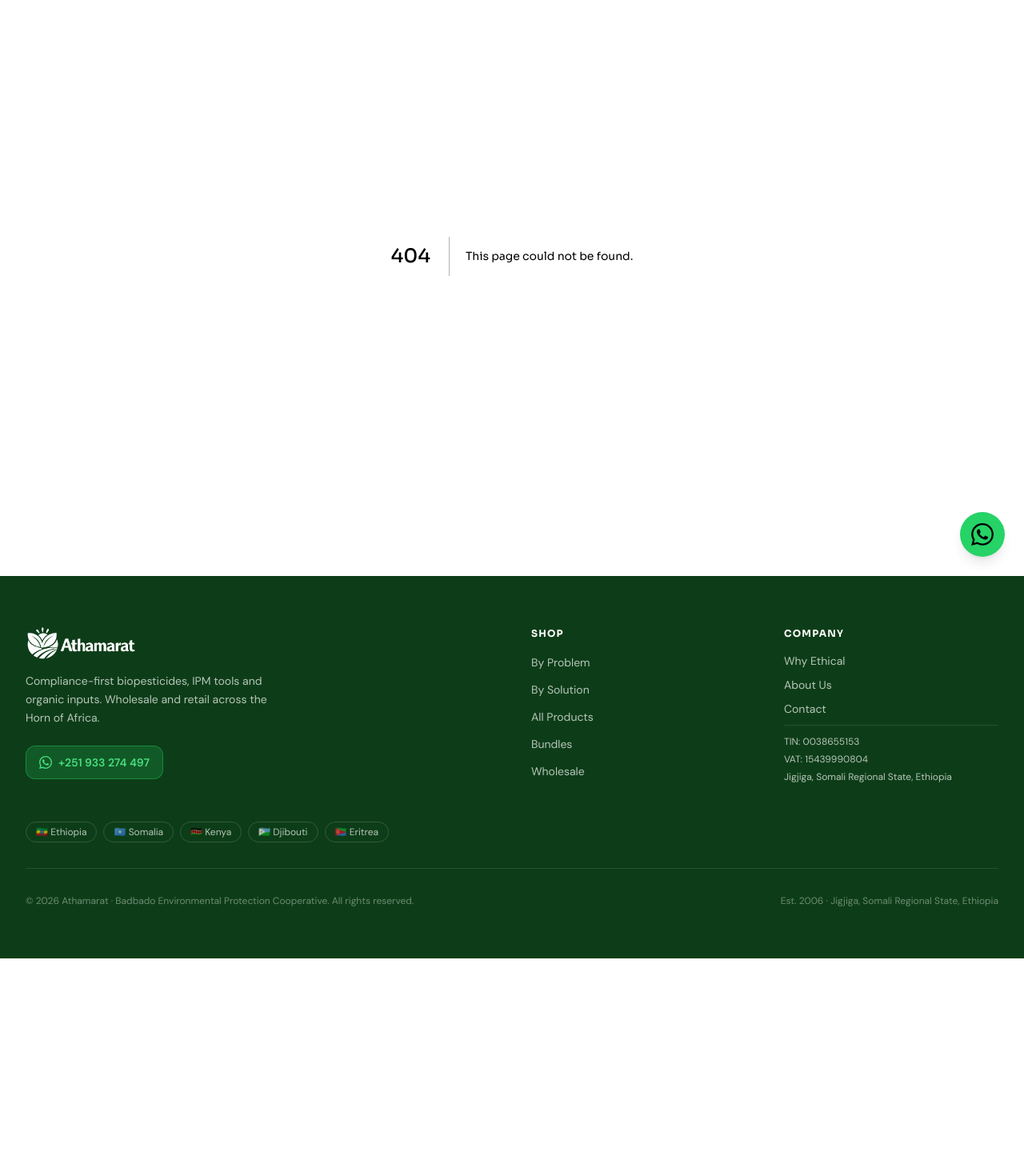
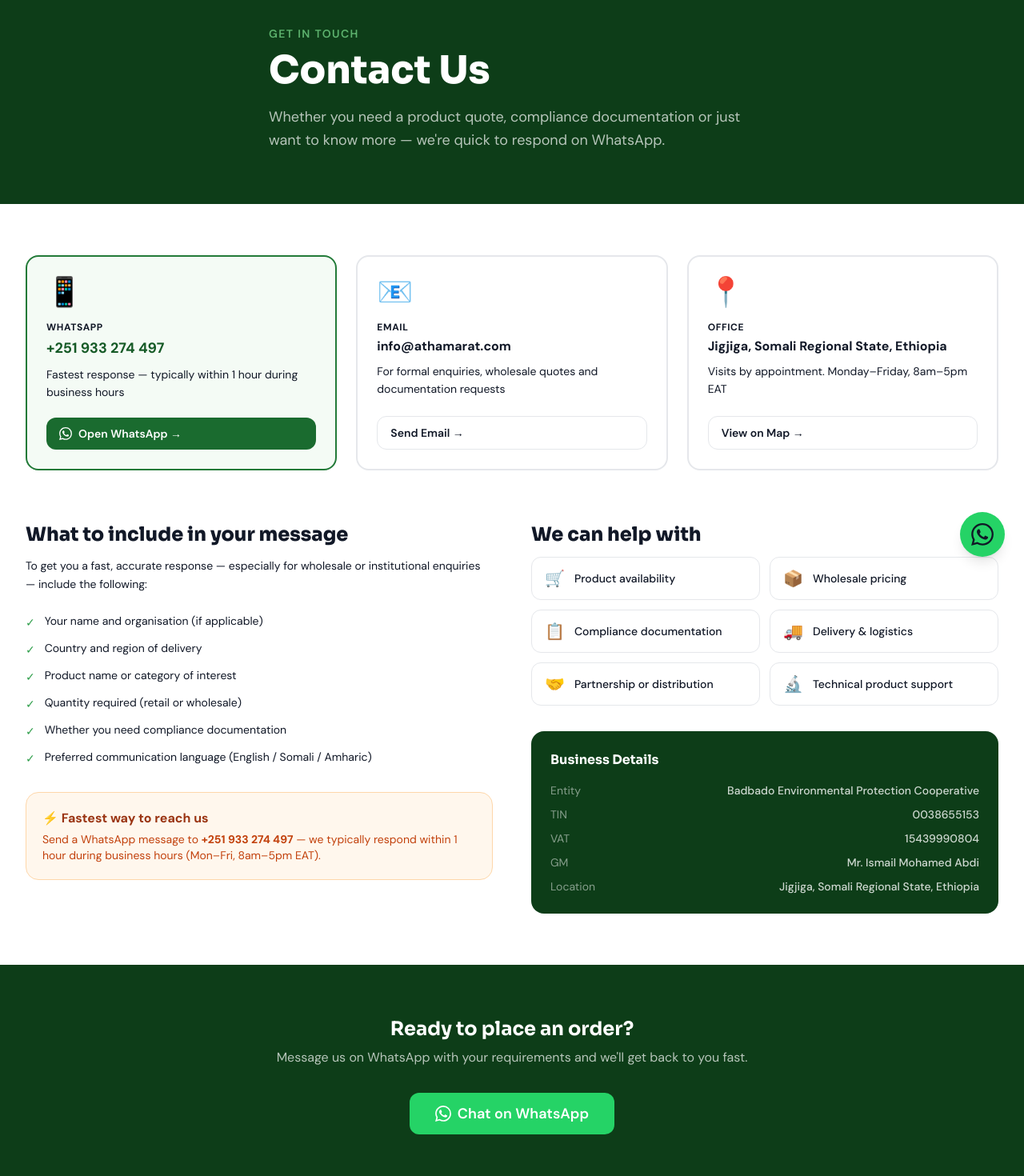
Before and after one commit to cadfanai/athamarat-v3, a Next.js app: page /contact in a window 1280 px wide. Before the commit this address had no page. Shown: the part 80-1550 px from the top of the page at 80% size. Before the commit the page ends 1278 px from the top, so only its background shows below. Built offline with nearby package versions, Linux system fonts and the light colour scheme.

Commit message:
Create page.tsx

```diff
--- /dev/null
+++ b/src/app/contact/page.tsx
@@ -0,0 +1,178 @@
+import { COMPANY } from '@/lib/content'
+import { WAIcon } from '@/components/ui/WAIcon'
+
+export const metadata = {
+  title: 'Contact Us | Athamarat',
+  description: 'Get in touch with Athamarat for product enquiries, wholesale pricing or partnership opportunities.',
+}
+
+const CONTACT_METHODS = [
+  {
+    icon: '📱',
+    title: 'WhatsApp',
+    value: COMPANY.phone,
+    detail: 'Fastest response — typically within 1 hour during business hours',
+    href: `https://wa.me/${COMPANY.whatsapp}`,
+    cta: 'Open WhatsApp',
+    primary: true,
+  },
+  {
+    icon: '📧',
+    title: 'Email',
+    value: COMPANY.email,
+    detail: 'For formal enquiries, wholesale quotes and documentation requests',
+    href: `mailto:${COMPANY.email}`,
+    cta: 'Send Email',
+    primary: false,
+  },
+  {
+    icon: '📍',
+    title: 'Office',
+    value: COMPANY.address,
+    detail: 'Visits by appointment. Monday–Friday, 8am–5pm EAT',
+    href: 'https://maps.google.com/?q=Jigjiga,+Ethiopia',
+    cta: 'View on Map',
+    primary: false,
+  },
+]
+
+const ENQUIRY_TYPES = [
+  { icon: '🛒', label: 'Product availability' },
+  { icon: '📦', label: 'Wholesale pricing' },
+  { icon: '📋', label: 'Compliance documentation' },
+  { icon: '🚚', label: 'Delivery & logistics' },
+  { icon: '🤝', label: 'Partnership or distribution' },
+  { icon: '🔬', label: 'Technical product support' },
+]
+
+export default function ContactPage() {
+  return (
+    <main className="min-h-screen bg-white">
+
+      {/* ── Hero ── */}
+      <section className="bg-green-900 text-white pt-28 pb-16">
+        <div className="container-main max-w-2xl">
+          <p className="text-green-400 text-sm font-semibold tracking-widest uppercase mb-3">Get In Touch</p>
+          <h1 className="text-4xl md:text-5xl font-extrabold mb-5">Contact Us</h1>
+          <p className="text-white/70 text-lg leading-relaxed">
+            Whether you need a product quote, compliance documentation or just want to know more — we're quick to respond on WhatsApp.
+          </p>
+        </div>
+      </section>
+
+      {/* ── Contact methods ── */}
+      <section className="container-main py-16">
+        <div className="grid grid-cols-1 md:grid-cols-3 gap-6 mb-16">
+          {CONTACT_METHODS.map(c => (
+            <div key={c.title} className={`rounded-2xl p-6 border-2 flex flex-col ${c.primary ? 'border-green-600 bg-green-50' : 'border-stone-200 bg-stone-50'}`}>
+              <div className="text-4xl mb-4">{c.icon}</div>
+              <p className="text-xs font-bold text-stone-400 uppercase tracking-wider mb-1">{c.title}</p>
+              <p className={`font-bold mb-2 ${c.primary ? 'text-green-800 text-lg' : 'text-stone-800'}`}>{c.value}</p>
+              <p className="text-stone-500 text-sm leading-relaxed flex-1 mb-5">{c.detail}</p>
+              <a
+                href={c.href}
+                target={c.href.startsWith('http') ? '_blank' : undefined}
+                rel={c.href.startsWith('http') ? 'noopener noreferrer' : undefined}
+                className={`inline-flex items-center gap-2 font-semibold px-4 py-2.5 rounded-xl text-sm transition-colors ${
+                  c.primary
+                    ? 'bg-green-700 hover:bg-green-800 text-white'
+                    : 'bg-white hover:bg-stone-100 text-stone-700 border border-stone-200'
+                }`}
+              >
+                {c.primary && <WAIcon size={16} />}
+                {c.cta} →
+              </a>
+            </div>
+          ))}
+        </div>
+
+        {/* ── What to include in your message ── */}
+        <div className="grid md:grid-cols-2 gap-12 items-start">
+          <div>
+            <h2 className="text-2xl font-extrabold text-stone-800 mb-3">What to include in your message</h2>
+            <p className="text-stone-500 mb-6 text-sm leading-relaxed">
+              To get you a fast, accurate response — especially for wholesale or institutional enquiries — include the following:
+            </p>
+            <ul className="space-y-3">
+              {[
+                'Your name and organisation (if applicable)',
+                'Country and region of delivery',
+                'Product name or category of interest',
+                'Quantity required (retail or wholesale)',
+                'Whether you need compliance documentation',
+                'Preferred communication language (English / Somali / Amharic)',
+              ].map(item => (
+                <li key={item} className="flex items-start gap-3 text-sm text-stone-600">
+                  <span className="text-green-500 mt-0.5 shrink-0">✓</span>
+                  {item}
+                </li>
+              ))}
+            </ul>
+
+            <div className="mt-8 bg-orange-50 border border-orange-200 rounded-2xl p-5">
+              <p className="font-bold text-orange-800 mb-1">⚡ Fastest way to reach us</p>
+              <p className="text-orange-700 text-sm">
+                Send a WhatsApp message to <strong>{COMPANY.phone}</strong> — we typically respond within 1 hour during business hours (Mon–Fri, 8am–5pm EAT).
+              </p>
+            </div>
+          </div>
+
+          <div>
+            <h2 className="text-2xl font-extrabold text-stone-800 mb-3">We can help with</h2>
+            <div className="grid grid-cols-1 sm:grid-cols-2 gap-3 mb-8">
+              {ENQUIRY_TYPES.map(e => (
+                <div key={e.label} className="flex items-center gap-3 bg-stone-50 border border-stone-200 rounded-xl px-4 py-3">
+                  <span className="text-xl">{e.icon}</span>
+                  <span className="text-sm font-medium text-stone-700">{e.label}</span>
+                </div>
+              ))}
+            </div>
+
+            {/* Business details */}
+            <div className="bg-green-900 text-white rounded-2xl p-6">
+              <h3 className="font-bold mb-4">Business Details</h3>
+              <div className="space-y-2.5 text-sm text-white/80">
+                <div className="flex justify-between">
+                  <span className="text-white/50">Entity</span>
+                  <span className="font-medium text-right max-w-[60%]">{COMPANY.entity}</span>
+                </div>
+                <div className="flex justify-between">
+                  <span className="text-white/50">TIN</span>
+                  <span className="font-medium">{COMPANY.tin}</span>
+                </div>
+                <div className="flex justify-between">
+                  <span className="text-white/50">VAT</span>
+                  <span className="font-medium">{COMPANY.vat}</span>
+                </div>
+                <div className="flex justify-between">
+                  <span className="text-white/50">GM</span>
+                  <span className="font-medium">{COMPANY.gm}</span>
+                </div>
+                <div className="flex justify-between">
+                  <span className="text-white/50">Location</span>
+                  <span className="font-medium">{COMPANY.address}</span>
+                </div>
+              </div>
+            </div>
+          </div>
+        </div>
+      </section>
+
+      {/* ── WhatsApp CTA ── */}
+      <section className="bg-green-900 text-white py-16">
+        <div className="container-main text-center">
+          <h2 className="text-2xl font-bold mb-2">Ready to place an order?</h2>
+          <p className="text-white/70 mb-8">Message us on WhatsApp with your requirements and we'll get back to you fast.</p>
+          <a
+            href={`https://wa.me/${COMPANY.whatsapp}?text=Hi, I'd like to enquire about Athamarat products.`}
+            target="_blank"
+            rel="noopener noreferrer"
+            className="inline-flex items-center gap-2 bg-[#25d366] hover:bg-[#1fb855] text-white font-semibold px-8 py-3 rounded-xl transition-colors text-lg"
+          >
+            <WAIcon size={20} /> Chat on WhatsApp
+          </a>
+        </div>
+      </section>
+    </main>
+  )
+}
```
